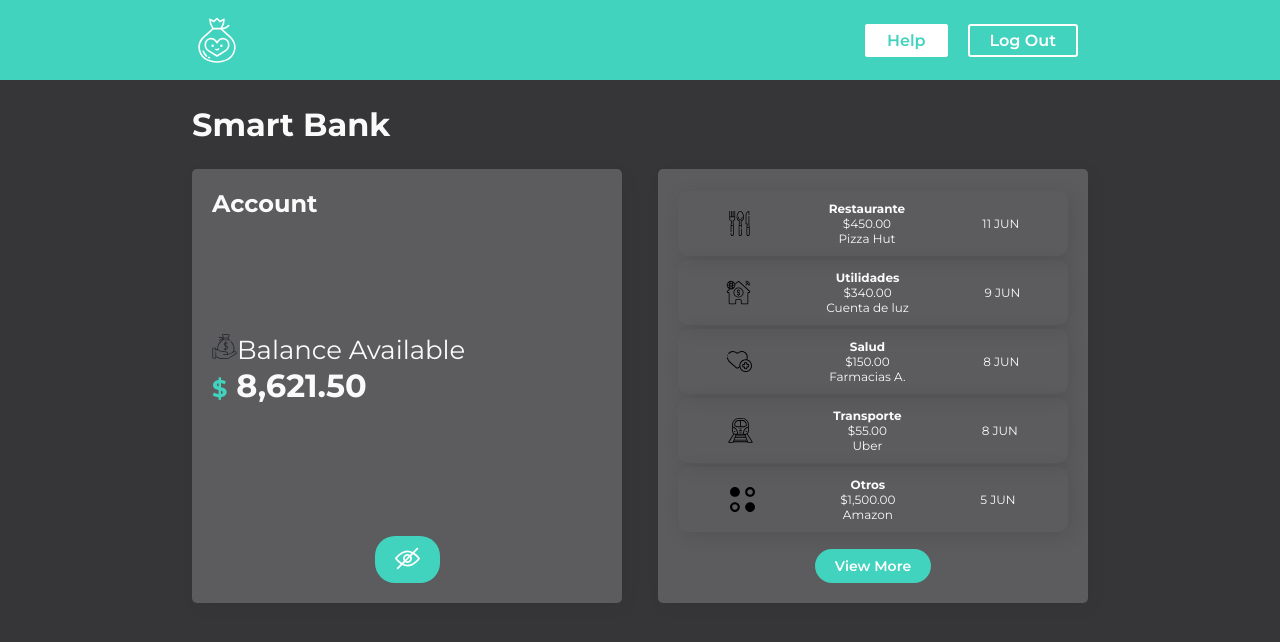
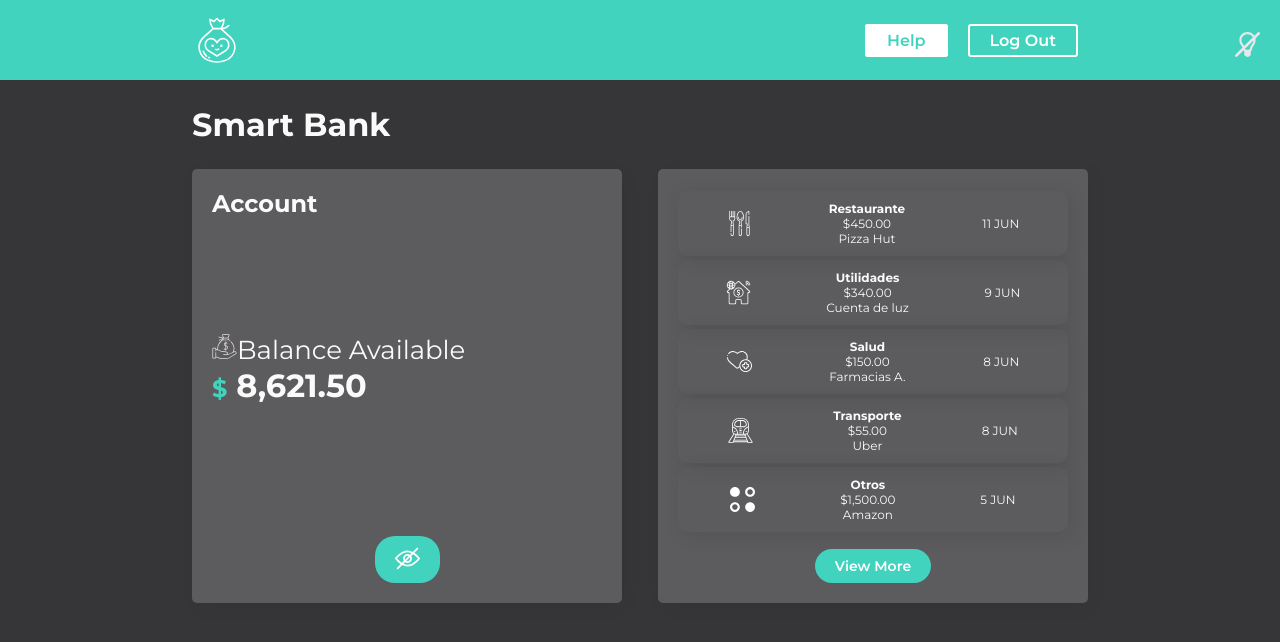
Before and after one commit to jfmadridc/smart-bank, a React (Create React App) app: page / in a window 1280 px wide. Shown: the top 642 px of the page. Built offline with nearby package versions, Linux system fonts and the light colour scheme.

Commit message:
implementing theme button and icon color change

```diff
--- a/src/App.js
+++ b/src/App.js
@@ -1,15 +1,26 @@
-import React from "react";
+import React, { useState } from "react";
 
 import Container from "./Components/Container";
 import Header from "./Components/Header";
 import GlobalStyle from "./GlobalStyle";
 import { temaClaro, temaOscuro } from "./Components/UI/temas";
+import { BtnTema } from "./Components/UI";
+import ThemeSwitcher from "./Components/ThemeSwitcher";
 import { ThemeProvider } from "styled-components";
 
 function App() {
+	const [theme, setTheme] = useState(true);
+
+	const toggleTheme = () => {
+		setTheme((theme) => !theme);
+	};
+
 	return (
-		<ThemeProvider theme={temaOscuro}>
+		<ThemeProvider theme={theme ? temaOscuro : temaClaro}>
 			<GlobalStyle />
+			<BtnTema onClick={toggleTheme}>
+				<ThemeSwitcher theme={theme} />
+			</BtnTema>
 			<Header />
 			<Container />
 		</ThemeProvider>
--- a/src/Components/Account/index.jsx
+++ b/src/Components/Account/index.jsx
@@ -1,6 +1,6 @@
 import React, { useState } from "react";
 import styled from "styled-components";
-import { Icono, Box, Btn, Saldo, Detalle } from "../UI";
+import { Icono, Box, Btn, Saldo, Detalle, IconoTema } from "../UI";
 
 import privado from "../../assets/images/privado.svg";
 import ojo from "../../assets/images/ojo.svg";
@@ -22,7 +22,7 @@ const Account = () => {
 			<h2>Account</h2>
 			<div style={{ fontSize: "26px", padding: "20px 0" }}>
 				<span>
-					<Icono src={dinero} alt="Icono de saldo" />
+					<IconoTema src={dinero} alt="Icono de saldo" />
 				</span>
 				Balance Available
 				{toggleState ? (
--- /dev/null
+++ b/src/Components/ThemeSwitcher/index.jsx
@@ -0,0 +1,11 @@
+import React from "react";
+import themeOn from "../../assets/images/themeOn.svg";
+import themeOff from "../../assets/images/themeOff.svg";
+import { Icono } from "../UI";
+
+export default ({ theme }) => {
+	const claro = <Icono src={themeOn} alt="buton cambio tema" />;
+	const oscuro = <Icono src={themeOff} alt="buton cambio tema" />;
+
+	return <>{theme ? oscuro : claro}</>;
+};
--- a/src/Components/UI/index.js
+++ b/src/Components/UI/index.js
@@ -3,6 +3,10 @@ import styled from "styled-components";
 export const Icono = styled.img`
 	height: 25px;
 	width: 25px;
+`;
+
+export const IconoTema = styled(Icono)`
+	filter: ${({ theme }) => theme.filter};
 `;
 
 export const Btn = styled.button`
@@ -42,3 +46,12 @@ export const Detalle = styled.span`
 	color: #41d3be;
 	font-size: 24px;
 `;
+
+export const BtnTema = styled.div`
+	position: absolute;
+	top: 4vh;
+	right: 20px;
+	background-color: inherit;
+	border: none;
+	cursor: pointer;
+`;
--- a/src/Components/UI/temas.js
+++ b/src/Components/UI/temas.js
@@ -11,10 +11,12 @@ export const temaClaro = {
 	body: fondoClaro,
 	inside: contenidoClaro,
 	text: textoFondoClaro,
+	filter: "",
 };
 
 export const temaOscuro = {
 	body: fondoOscuro,
 	inside: contenidoOscuro,
 	text: textoFondoOscuro,
+	filter: "invert(100%)",
 };
--- a/src/ImageFilter.js
+++ b/src/ImageFilter.js
@@ -5,16 +5,16 @@ import otros from "./assets/images/otros.svg";
 import transporte from "./assets/images/transporte.svg";
 import utilidades from "./assets/images/utilidades.svg";
 
-import { Icono } from "./Components/UI";
+import { IconoTema } from "./Components/UI";
 
 export default (type) => {
 	const Images = {
-		Restaurante: <Icono src={alimentacion} alt="Restaurante" />,
-		Salud: <Icono src={salud} alt="Salud" />,
-		Otros: <Icono src={otros} alt="Otros" />,
-		Transporte: <Icono src={transporte} alt="Transporte" />,
-		Utilidades: <Icono src={utilidades} alt="Utilidades" />,
-		default: <Icono src={otros} alt="Otros" />,
+		Restaurante: <IconoTema src={alimentacion} alt="Restaurante" />,
+		Salud: <IconoTema src={salud} alt="Salud" />,
+		Otros: <IconoTema src={otros} alt="Otros" />,
+		Transporte: <IconoTema src={transporte} alt="Transporte" />,
+		Utilidades: <IconoTema src={utilidades} alt="Utilidades" />,
+		default: <IconoTema src={otros} alt="Otros" />,
 	};
 
 	return Images[type] || Images["default"];
```
